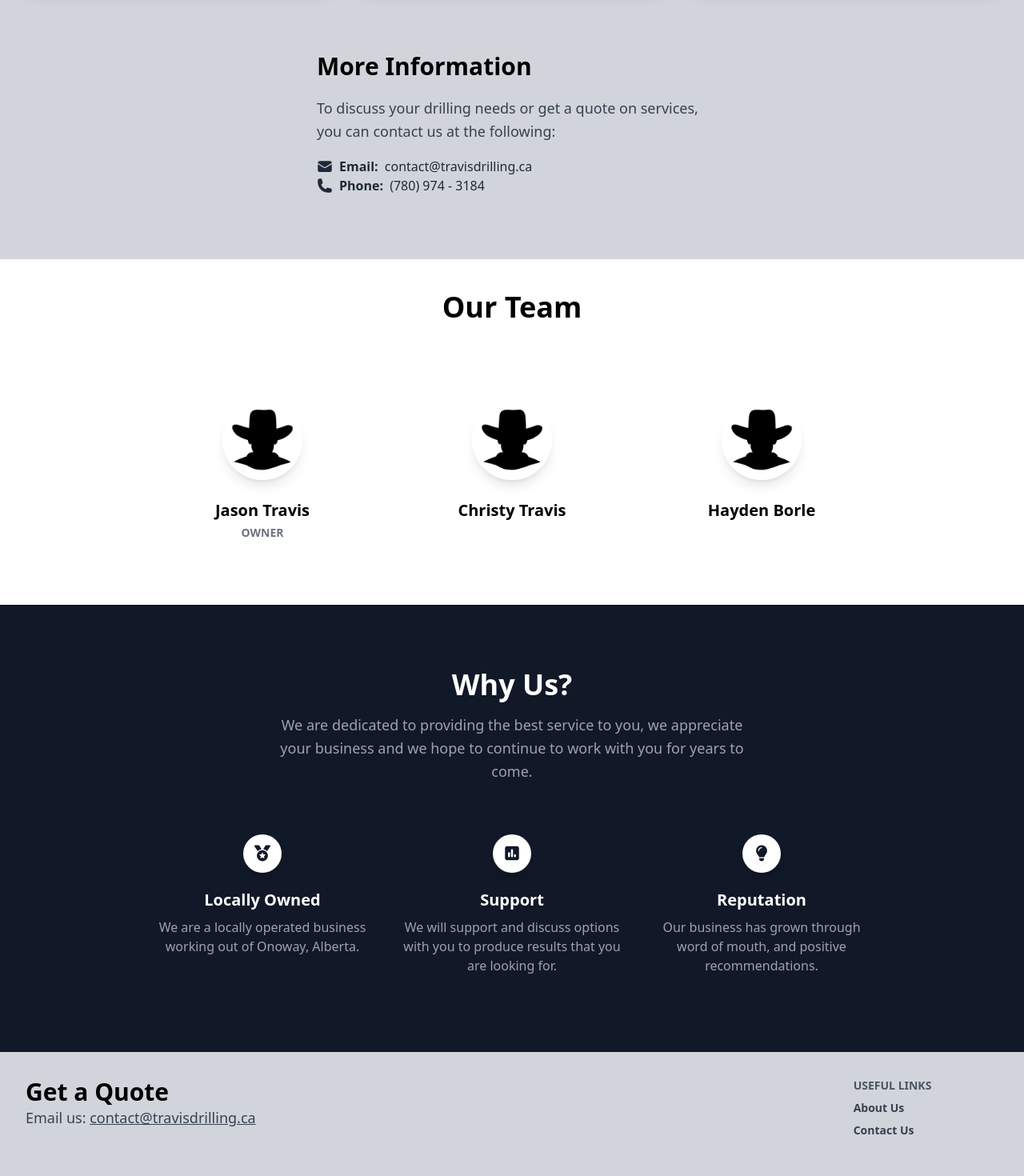
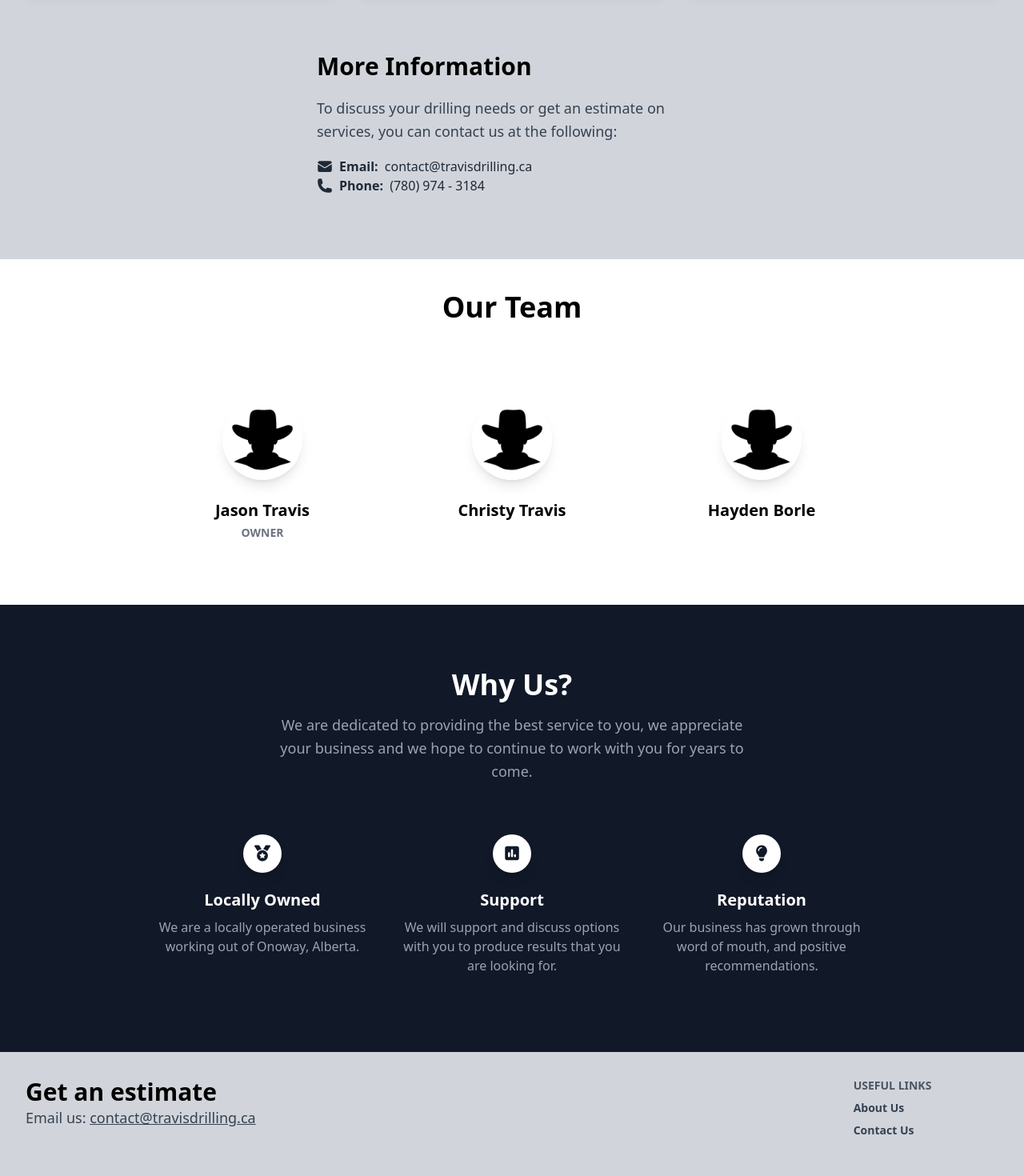
Before and after one commit to Logan9312/Travis-Drilling, a Next.js app: page / in a window 1280 px wide. Shown: the part 820-2290 px from the top of the page at 80% size. Built offline with nearby package versions, Linux system fonts and the light colour scheme.

Commit message:
Changing Wording

```diff
--- a/src/components/Footer.tsx
+++ b/src/components/Footer.tsx
@@ -8,7 +8,7 @@ function Footer() {
       <div className="container mx-auto px-4">
         <div className="flex flex-wrap">
           <div className="w-full px-4 lg:w-6/12">
-            <h4 className="text-3xl font-semibold">Get a Quote</h4>
+            <h4 className="text-3xl font-semibold">Get an estimate</h4>
             <h5 className="mb-2 mt-0 text-lg text-gray-700">
               Email us:{" "}
               <Link
--- a/src/pages/index.tsx
+++ b/src/pages/index.tsx
@@ -102,7 +102,7 @@ const Services = () => (
           </h3>
           <p className="mb-4 mt-4 text-lg font-light leading-relaxed text-gray-700"></p>
           <p className="mb-4 mt-0 text-lg font-light leading-relaxed text-gray-700">
-            To discuss your drilling needs or get a quote on services, you can
+            To discuss your drilling needs or get an estimate on services, you can
             contact us at the following:
           </p>
           <p className="flex items-center text-gray-800">
```
